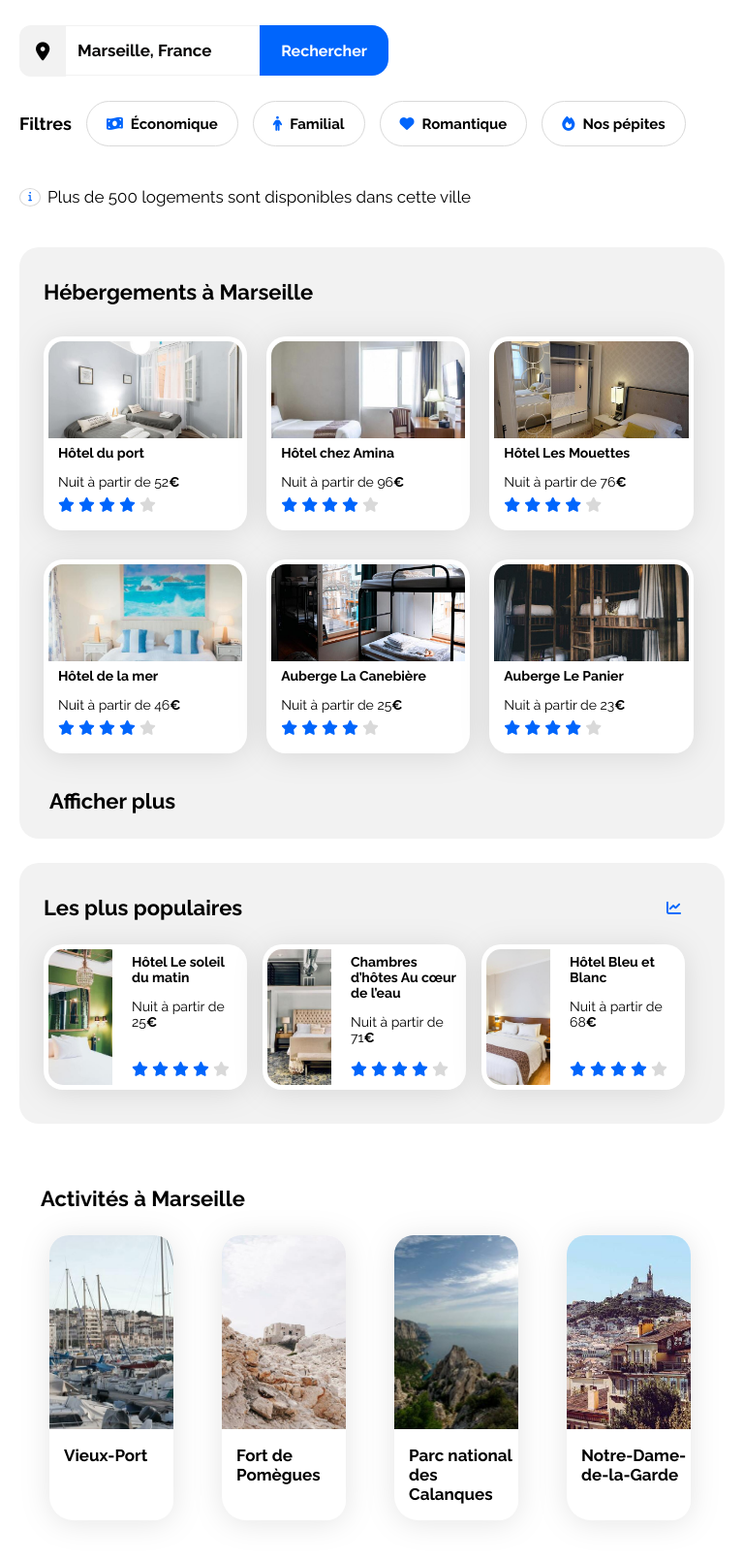
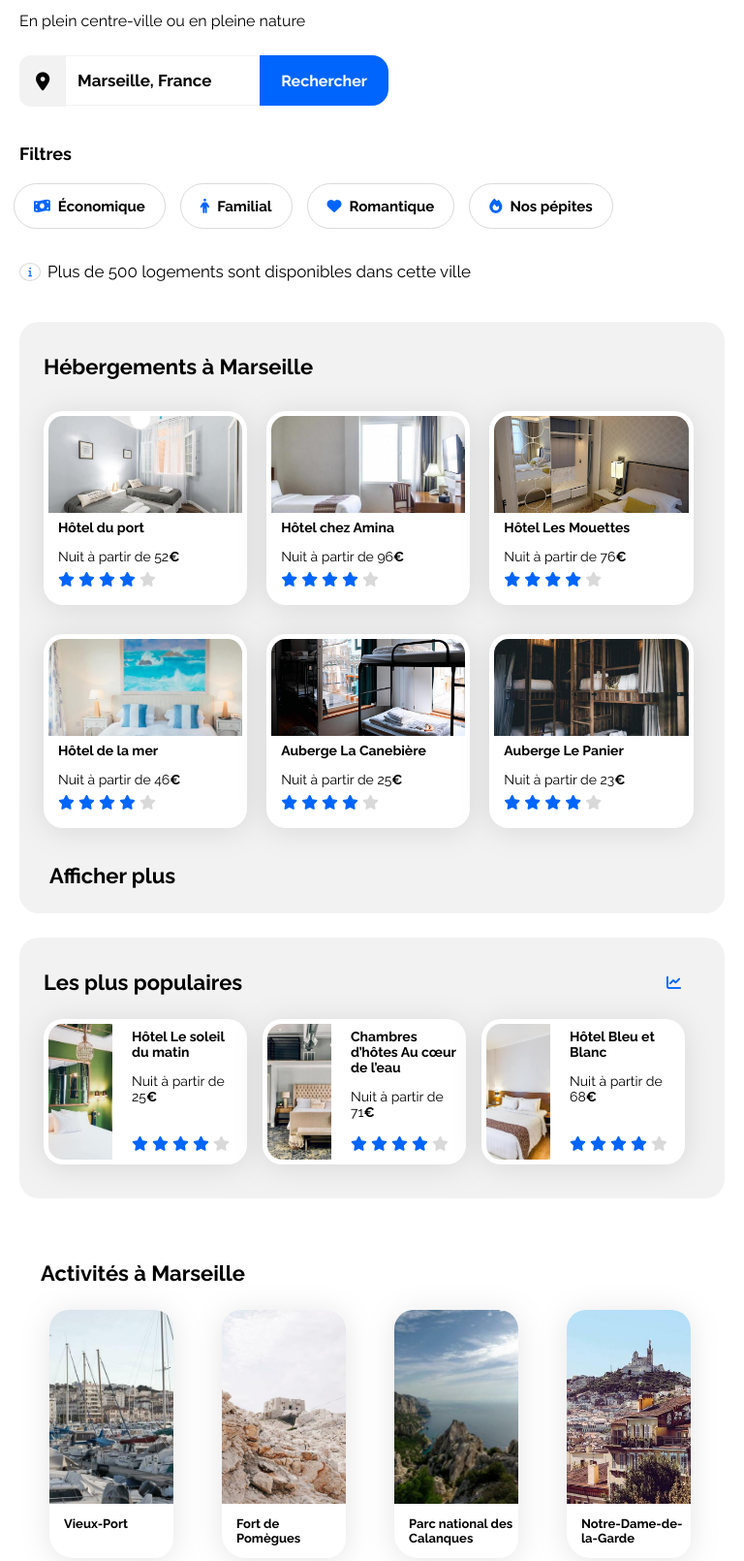
Before and after one commit to ljutvi31/P2-pageWeb, a plain HTML site: page projet2/index.html in a window 768 px wide. Shown: the part 148-1758 px from the top of the page at 97% size. Drawn offline with Linux system fonts and the light colour scheme.

Commit message:
tab, desktop readjustment values

```diff
--- a/projet2/css/style.css
+++ b/projet2/css/style.css
@@ -178,7 +178,7 @@ form {
     display: block;
     width: 22px;
     height: 19px;
-    padding: 2px 7px;
+    padding: 3px 7px;
     text-align: center;
     border: 1px solid #d9d9d9;
     border-radius: 100%;
@@ -448,16 +448,29 @@ footer {
         margin-top: 2em;
     }
 
+    .title-search .main-title {
+        margin-top: 3em;
+    }
+
     .title-search .sub-title {
         margin-bottom: 35px;
     }
 
     .filter-label {
         font-size: 18px;
+        margin-bottom: 2em;
+        margin-top: 1em;
     }
 
     .filter-container {
         gap: 5px;
+        margin-bottom: 3em;
+    }
+
+    .filter-button {
+        position: relative;
+        top: 3em;
+        right: 5em;
     }
 
     .hebergements-and-populaires {
@@ -490,7 +503,10 @@ footer {
     .activity-card img {
         height: 200px;
         margin-right: 60px;
+    }
 
+    .activity-card-content h3 {
+        font-size: 13px;
     }
 }
 
```
